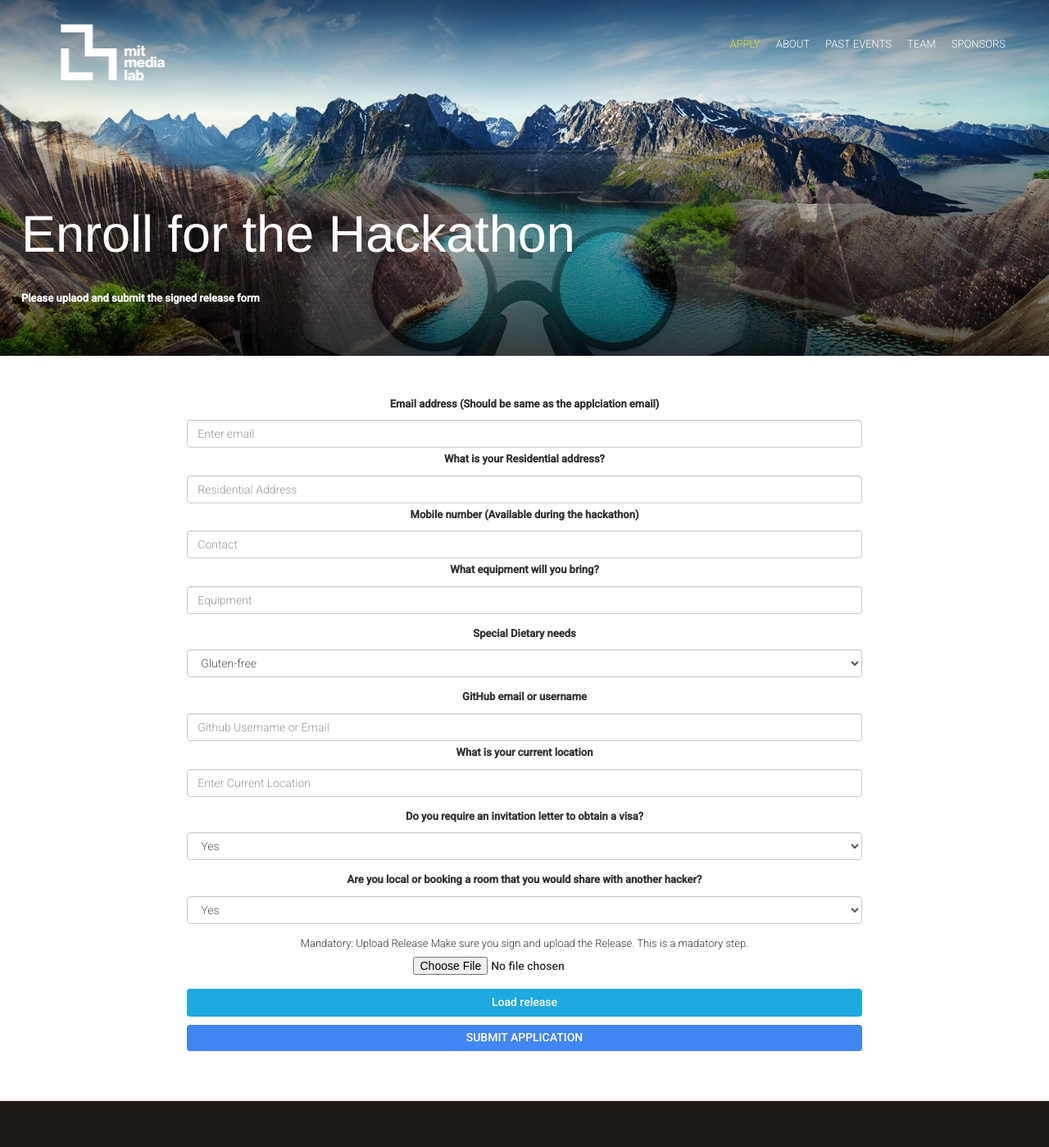
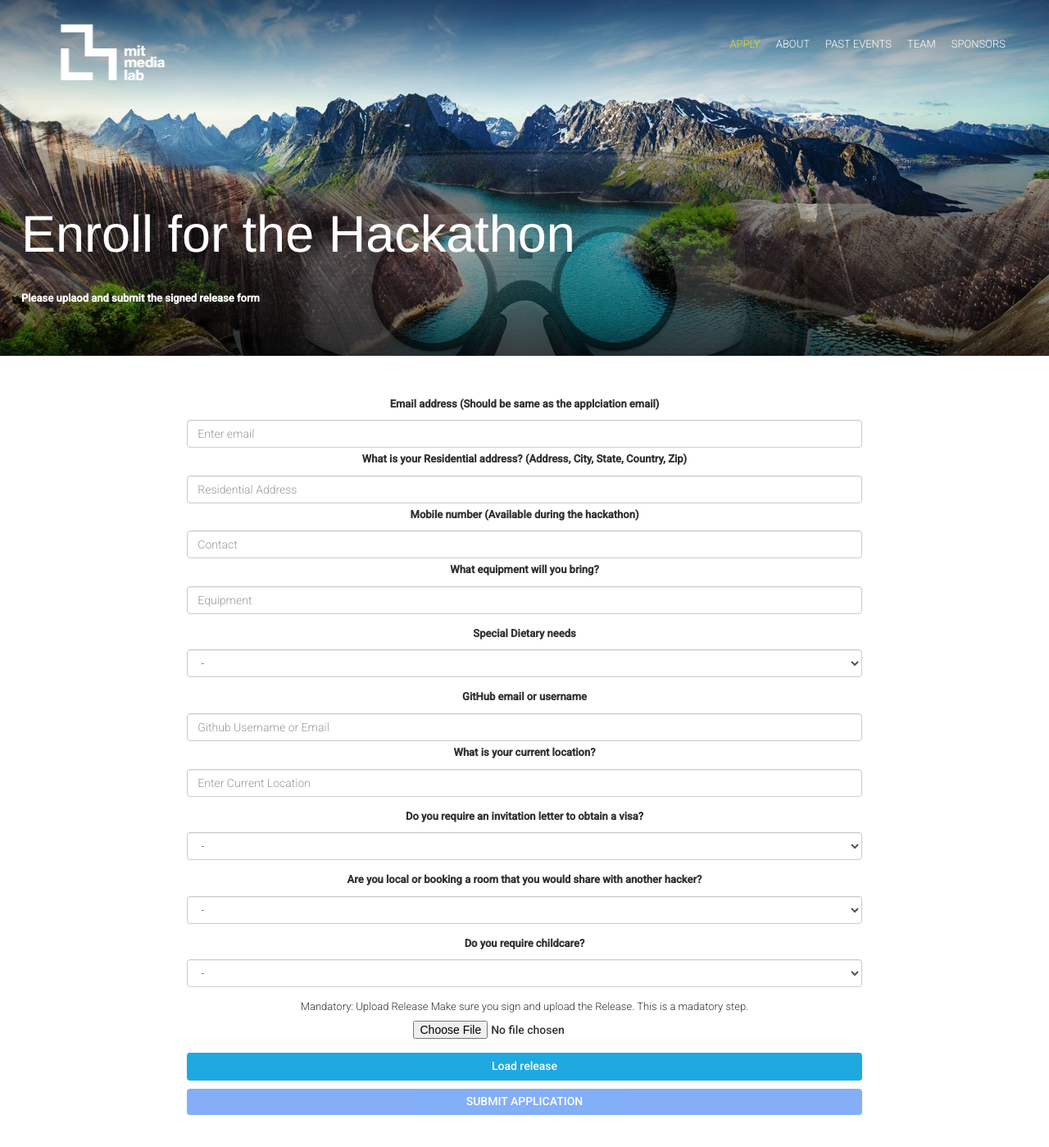
Before and after one commit to GDEED/RV_Root, a Jekyll site: the page built from enrollment.html, in a window 1280 px wide and 1400 px high. Shown: the whole window at 82% size. Built offline with Jekyll 4.4.1, drawn with Linux system fonts in a browser that asks for light colours; nearby versions of some CDN libraries; comment, search, counter and statistics services are not loaded.

Commit message:
Final working

```diff
--- a/_includes/enrollment.html
+++ b/_includes/enrollment.html
@@ -4,9 +4,9 @@
             <form method="POST" action="{{ site.enrollmentEnpointTEST }}" id="enrollmentForm">
 
             <label for="email">Email address (Should be same as the applciation email)</label>
-            <input type="email" class="form-control" name="email" id="email" aria-describedby="emailHelp" placeholder="Enter email">
+            <input type="email" class="form-control" name="email" id="email" aria-describedby="emailHelp" placeholder="Enter email" required>
 
-            <label for="address">What is your Residential address?</label>
+            <label for="address">What is your Residential address? (Address, City, State, Country, Zip)</label>
             <input type="text" class="form-control" name="address" id="address" aria-describedby="addressHelp" placeholder="Residential Address">
 
             <label for="contact">Mobile number (Available during the hackathon)</label>
@@ -19,6 +19,7 @@
             <div class="form-group">
                 <label for="dietaryNeeds">Special Dietary needs</label>
                 <select class="form-control" name="dietaryNeeds" id="dietaryNeeds">
+                    <option>-</option>
                     <option>Gluten-free</option>
                     <option>Kosher</option>
                     <option>Lactose intolerant</option>
@@ -32,14 +33,14 @@
             <label for="githubUser">GitHub email or username</label>
             <input type="githubUser" class="form-control" name="githubUser" id="githubUser" aria-describedby="githubUser" placeholder="Github Username or Email">
 
-            <label for="currentLocation">What is your current location</label>
+            <label for="currentLocation">What is your current location?</label>
             <input type="currentLocation" class="form-control" name="currentLocation" id="currentLocation" aria-describedby="currentLocation" placeholder="Enter Current Location">
 
 
             <div class="form-group">
                 <label for="preferredRole">Do you require an invitation letter to obtain a visa?</label>
                 <select class="form-control" id="visaInformation">
-                    <option disabled>Choose</option>
+                    <option >-</option>
                     <option>Yes</option>
                     <option>No</option>
                 </select>
@@ -48,7 +49,16 @@
             <div class="form-group">
                 <label for="localStay">Are you local or booking a room that you would share with another hacker?</label>
                 <select class="form-control" id="localStay">
-                    <option disabled>Choose</option>
+                    <option >-</option>
+                    <option>Yes</option>
+                    <option>No</option>
+                </select>
+            </div>
+
+            <div class="form-group">
+                <label for="childCare">Do you require childcare?</label>
+                <select class="form-control" id="childCare">
+                    <option>-</option>
                     <option>Yes</option>
                     <option>No</option>
                 </select>
@@ -76,14 +86,15 @@
             </form>
 
         <b class="release_submitted" style="display:none;margin-bottom:10px; margin-top:10px;">Release Loaded</b>
-        <btn class="btn btn-primary releaseSubmit" id="releaseSubmit" style="width: 100%;">Submit Application</btn>
+        <!-- <btn class="btn btn-primary releaseSubmit" id="releaseSubmit" style="width: 100%;">Submit Application</btn> -->
+        <input value="Submit Application" type="submit" id="releaseSubmit" class="btn btn-primary releaseSubmit" style="width: 100%;">
     </div>
 
 </div>
 </section>
 
 
-<section id="registration-thankyou" class="registration-thankyou" style="display:none;">
+<section id="enrollment-thankyou" class="enrollment-thankyou" style="display:none;">
     <div class="content-wrapper">
         <div class="col-md-8 col-md-offset-2">
             <img src="/img/about-section/mitmedialab_hackathon.png">
--- a/js/enroll.js
+++ b/js/enroll.js
@@ -1,182 +1,3 @@
-// (function($) {
-//     $(document).ready(function() {
-//        console.log("Ready to submit");
-
-
-//         // Get the modal
-//         var modal = document.getElementById('registrationModal');
-
-//         // Get the button that opens the modal
-//         var btn = document.getElementById("registrationButton");
-
-//         console.log("THIS IS INIT");
-//         // Get the button that opens the modal
-//         var btn_lg = $('[data-toggle-modal="enroll"]');
-
-//         // Get the <span> element that closes the modal
-//         var span = document.getElementsByClassName("close")[0];
-
-//         // When the user clicks on the button, open the modal
-//         btn.onclick = function() {
-//             //modal.style.display = "block";
-
-
-//             $(modal).fadeIn();
-//         }
-
-//         $(btn_lg).click(function(){
-//             $(modal).fadeIn();
-//         });
-//         // btn_lg.onclick = function() {
-//         //     console.log("CLICKED");
-//         //     //modal.style.display = "block";
-//         //     $(modal).fadeIn();
-//         // }
-
-//         // When the user clicks on <span> (x), close the modal
-//         span.onclick = function() {
-//             $(modal).fadeOut();
-//             //modal.style.display = "none";
-//         }
-
-//         // When the user clicks anywhere outside of the modal, close it
-//         window.onclick = function(event) {
-//             if (event.target == modal) {
-//                 //modal.style.display = "none";
-//                 $(modal).fadeOut();
-//             }
-//         }
-
-
-//         // $('#submit-form').on('click', function(e) {
-//         //     e.preventDefault();
-//         //     enroll();
-//         //
-//         // })
-
-//         $('#gform').submit(function(e){
-//             e.preventDefault();
-
-
-
-//             swal("Are you enrolling from within the European Union?", {
-//                 buttons: {
-//                     gdpr: "Yes",
-//                     nongdpr: "No",
-//                     cancel: true,
-//                 },
-//             }).then((value) => {
-//                 switch (value) {
-
-//                 case "gdpr":
-//                     enroll("EU");
-//                     break;
-//                 case "nongdpr":
-//                     enroll("US");
-//                     break;
-//                 default:
-//                     $(modal).fadeOut();
-//                     break;
-//                 }
-//             });
-
-
-//             // EU - https://script.google.com/macros/s/AKfycbwmjYe6PNQgT8rPjQGRaRhjMS5TYbIU9WLn5oLJ/exec
-//             // US - https://script.google.com/macros/s/AKfycbz6VNJ7Y8sWlcoOiTG2nl2Hd35IgvVy79VWcG_k/exec
-
-
-//         });
-
-
-//     });
-// })(jQuery);
-
-
-// function enroll(data)
-// {
-//     var modal = document.getElementById('registrationModal');
-//     if(data=="EU")
-//     {
-//         $.ajax({
-//             url:'https://script.google.com/macros/s/AKfycbwmjYe6PNQgT8rPjQGRaRhjMS5TYbIU9WLn5oLJ/exec',
-//             type:'POST',
-//             data:$('#gform').serialize(),
-//             success:function(){
-//                 swal("Thank you!", "We'll keep you posted on the upcoming registrations", "success");
-//                 $("input.form-control").val("");
-//                 $(modal).fadeOut();
-//             }
-//         });
-
-//     }
-//     else if(data=="US")
-//     {
-//         $.ajax({
-//             url:'https://script.google.com/macros/s/AKfycbz6VNJ7Y8sWlcoOiTG2nl2Hd35IgvVy79VWcG_k/exec',
-//             type:'POST',
-//             data:$('#gform').serialize(),
-//             success:function(){
-//                 swal("Thank you!", "We'll keep you posted on the upcoming registrations", "success");
-//                 $("input.form-control").val("");
-//                 $(modal).fadeOut();
-//             }
-//         });
-//     }
-
-
-// }
-
-// $(".registrationSubmit").click(function(e){
-// e.preventDefault;
-//     var name = $("#firstName").val();
-//     var action = $("#applicationForm").attr('action');
-
-// swal("Are you enrolling from within the European Union?", {
-//     buttons: {
-//         gdpr: "Yes",
-//         nongdpr: "No",
-//         cancel: true,
-//     },
-// }).then((value) => {
-//     switch (value) {
-
-//     case "gdpr":
-//         //EU
-//         action = "https://script.google.com/macros/s/AKfycbwgAg3ZbuLvDsffaYTzSvjFkVx-JJcduK9HbCMtVKxk2FlIXO72/exec";
-//         break;
-//     case "nongdpr":
-//         //US
-//         action = "https://script.google.com/macros/s/AKfycbzDxZJjZSrxmmChAfu24sT6H5wsvknKu4G8ImIl4XnNrtU0kWlR/exec";
-//         break;
-//     default:
-//         $(modal).fadeOut();
-//         break;
-//     }
-
-
-//     // console.log("action: " + action);
-
-
-
-//     $.ajax({
-//         url: action,
-//         type:'POST',
-//         data:$('#applicationForm').serialize(),
-//         success:function(){
-//             $("#registration-hackathon").fadeOut();
-//             $("#registration-thankyou").fadeIn();
-//         }
-//     });
-
-
-
-
-
-// });
-
-// });
-
-
 
 function UploadRelease() {
 
@@ -218,9 +39,10 @@
                 console.log("result: " + response.result);
                 console.log("data: " + response.data);
 
-
+                if(response.result == 'fail' && response.data == 'Invalid email for registration') {
+                    swal("Error!", "Email you entered did not match your application email", "error");
+                } else {
                     swal("Nice!", "Your enrollment has been successfully submitted", "success");
-
 
                     $("#releaseDriveLocation").attr("value",response.data);
                     $("#resume").fadeOut();
@@ -236,10 +58,8 @@
                     $("#loadRelease").css("color","white");
                     $("#loadRelease").fadeOut();
 
-                // $("#registrationSubmit").show();
                     $(".release_submitted").show();
-                // $("#registrationSubmit").attr("disabled",false);
-                // $("#registrationSubmit").toggleClass("btn-primary");
+                }
             }
 
         }
@@ -247,3 +67,21 @@
     };
     reader.readAsDataURL(file);
 }
+
+
+$(".releaseSubmit").click(function(e){
+    e.preventDefault;
+        var name = $("#firstName").val();
+        var action = $("#enrollmentForm").attr('action');
+
+        $.ajax({
+            url: "https://script.google.com/macros/s/AKfycbyVPtaXDqPc4xNChZLcY-jsS9Mzi-7g3p_YfrDNqKx32MmnM861/exec",
+            type:'POST',
+            data:$('#enrollmentForm').serialize(),
+            success:function(){
+                $("#enrollment-hackathon").fadeOut();
+                $("#enrollment-thankyou").fadeIn();
+            }
+        });
+
+});
--- a/js/register.js
+++ b/js/register.js
@@ -1,6 +1,17 @@
 (function($) {
     $(document).ready(function() {
        console.log("Ready to submit");
+
+       $('input:submit').attr('disabled',true);
+       $('input:file').change(
+           function(){
+               if ($(this).val()){
+                   $('input:submit').removeAttr('disabled');
+               }
+               else {
+                   $('input:submit').attr('disabled',true);
+               }
+        });
 
 
         // Get the modal
```
Lines whose indentation alone changed are shown as unchanged.
